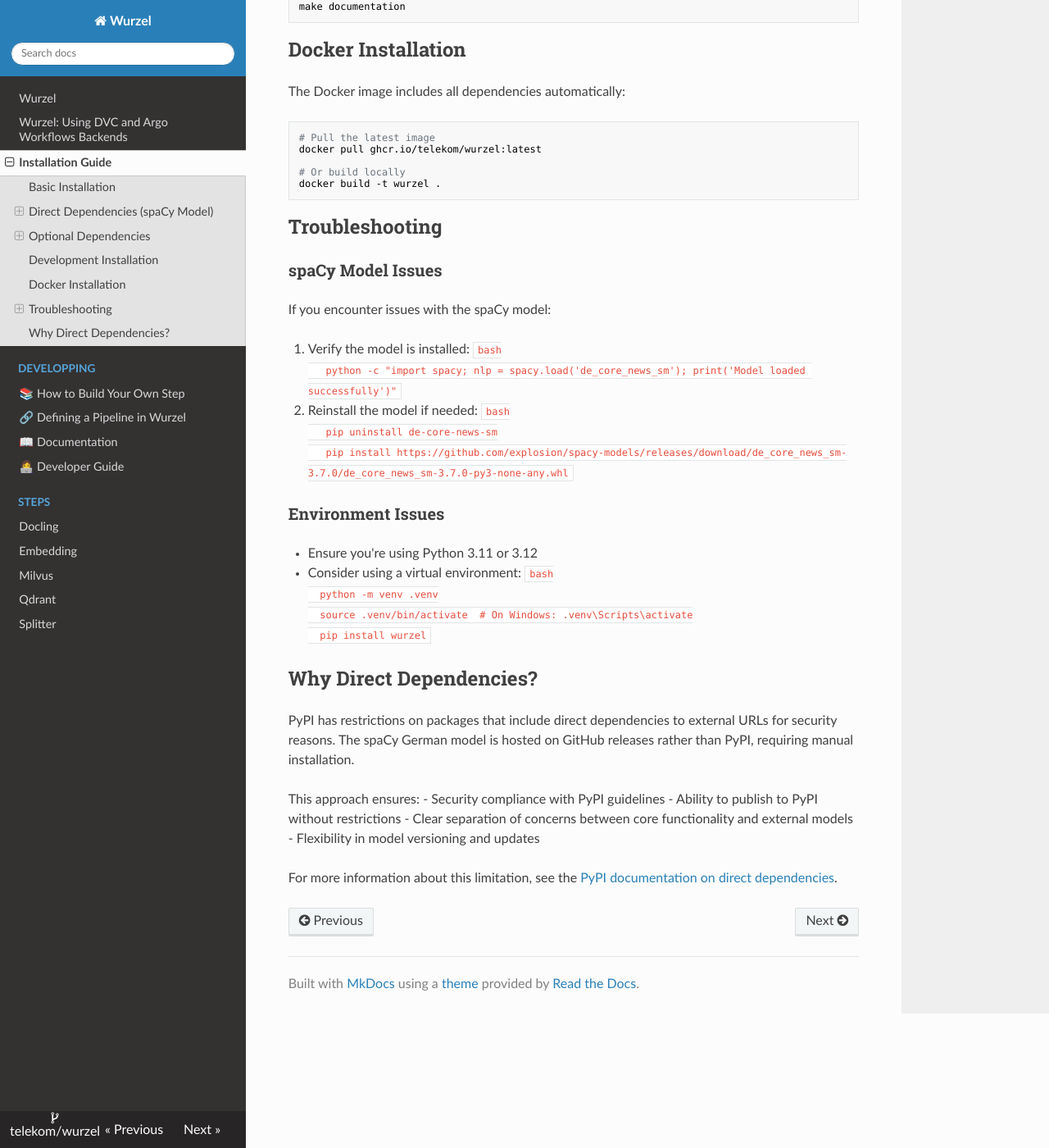
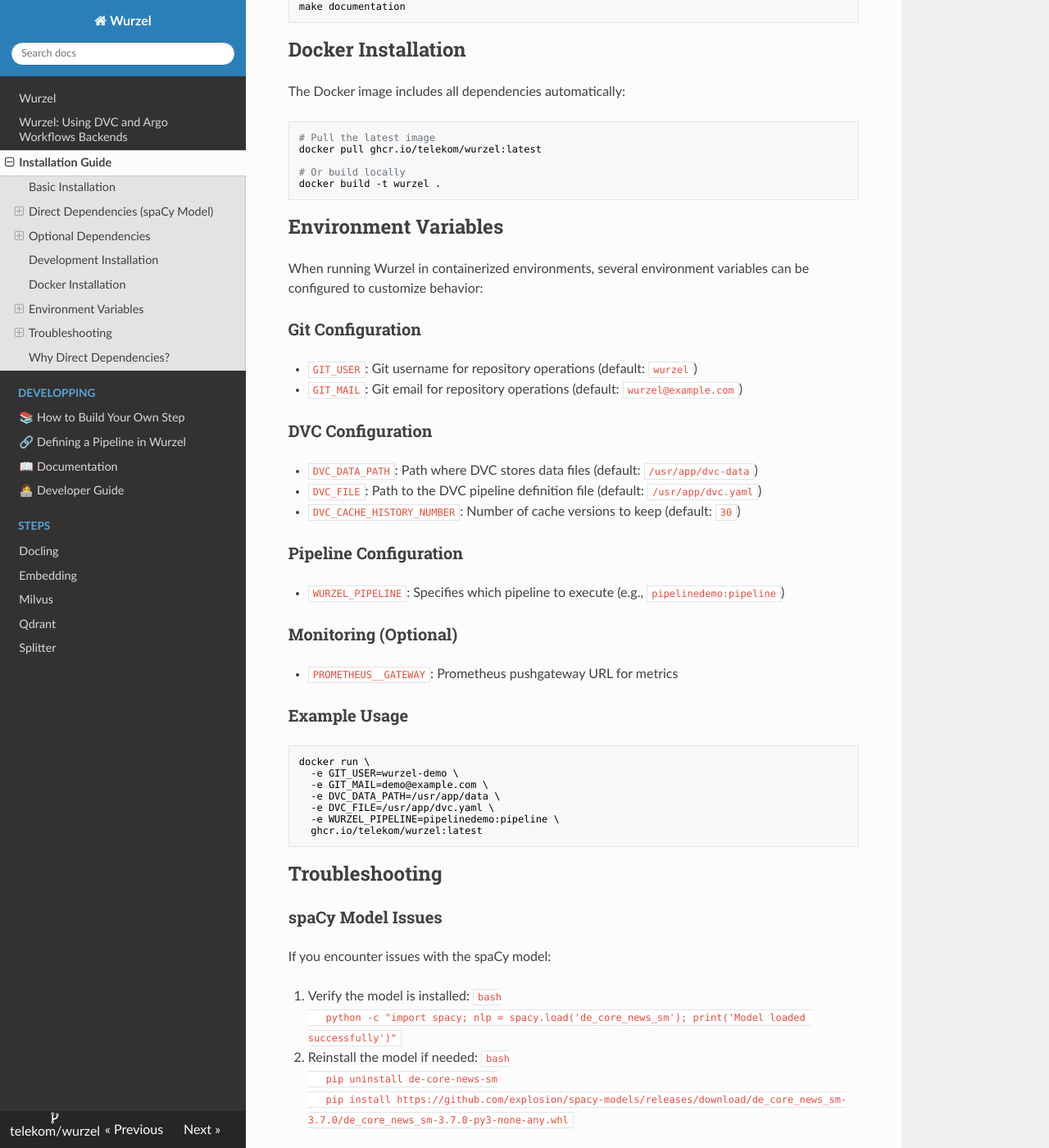
Before and after one commit to telekom/wurzel, an MkDocs documentation site: the page built from docs/installation.md, in a window 1280 px wide and 1400 px high, scrolled down 1861 px. Shown: the whole window at 82% size. Built offline with MkDocs 1.6.1, drawn with Linux system fonts in a browser that asks for light colours; nearby versions of some CDN libraries.

Commit message:
update docs

````diff
--- a/docs/installation.md
+++ b/docs/installation.md
@@ -105,6 +105,42 @@
 docker build -t wurzel .
 ```
 
+## Environment Variables
+
+When running Wurzel in containerized environments, several environment variables can be configured to customize behavior:
+
+### Git Configuration
+
+- `GIT_USER`: Git username for repository operations (default: `wurzel`)
+- `GIT_MAIL`: Git email for repository operations (default: `wurzel@example.com`)
+
+### DVC Configuration
+
+- `DVC_DATA_PATH`: Path where DVC stores data files (default: `/usr/app/dvc-data`)
+- `DVC_FILE`: Path to the DVC pipeline definition file (default: `/usr/app/dvc.yaml`)
+- `DVC_CACHE_HISTORY_NUMBER`: Number of cache versions to keep (default: `30`)
+
+### Pipeline Configuration
+
+- `WURZEL_PIPELINE`: Specifies which pipeline to execute (e.g., `pipelinedemo:pipeline`)
+
+### Monitoring (Optional)
+
+- `PROMETHEUS__GATEWAY`: Prometheus pushgateway URL for metrics
+
+
+### Example Usage
+
+```bash
+docker run \
+  -e GIT_USER=wurzel-demo \
+  -e GIT_MAIL=demo@example.com \
+  -e DVC_DATA_PATH=/usr/app/data \
+  -e DVC_FILE=/usr/app/dvc.yaml \
+  -e WURZEL_PIPELINE=pipelinedemo:pipeline \
+  ghcr.io/telekom/wurzel:latest
+```
+
 ## Troubleshooting
 
 ### spaCy Model Issues
````
